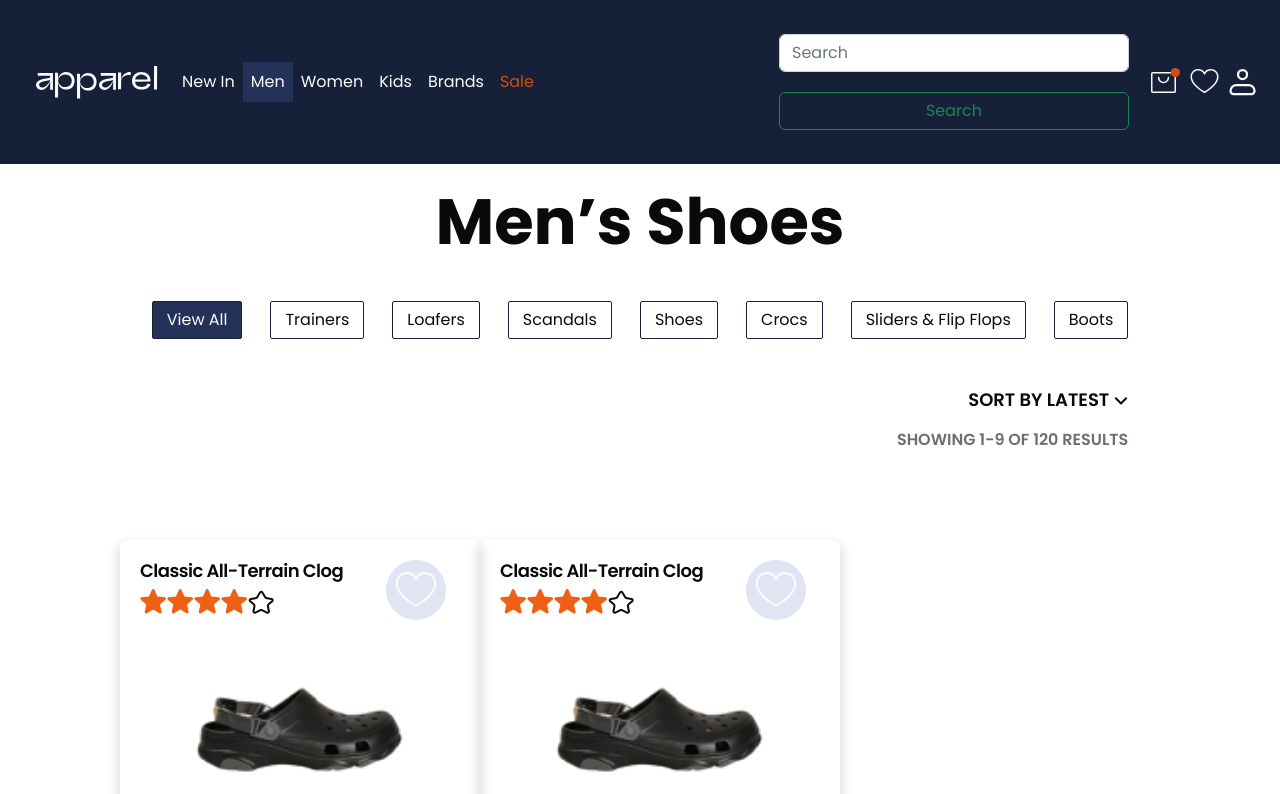
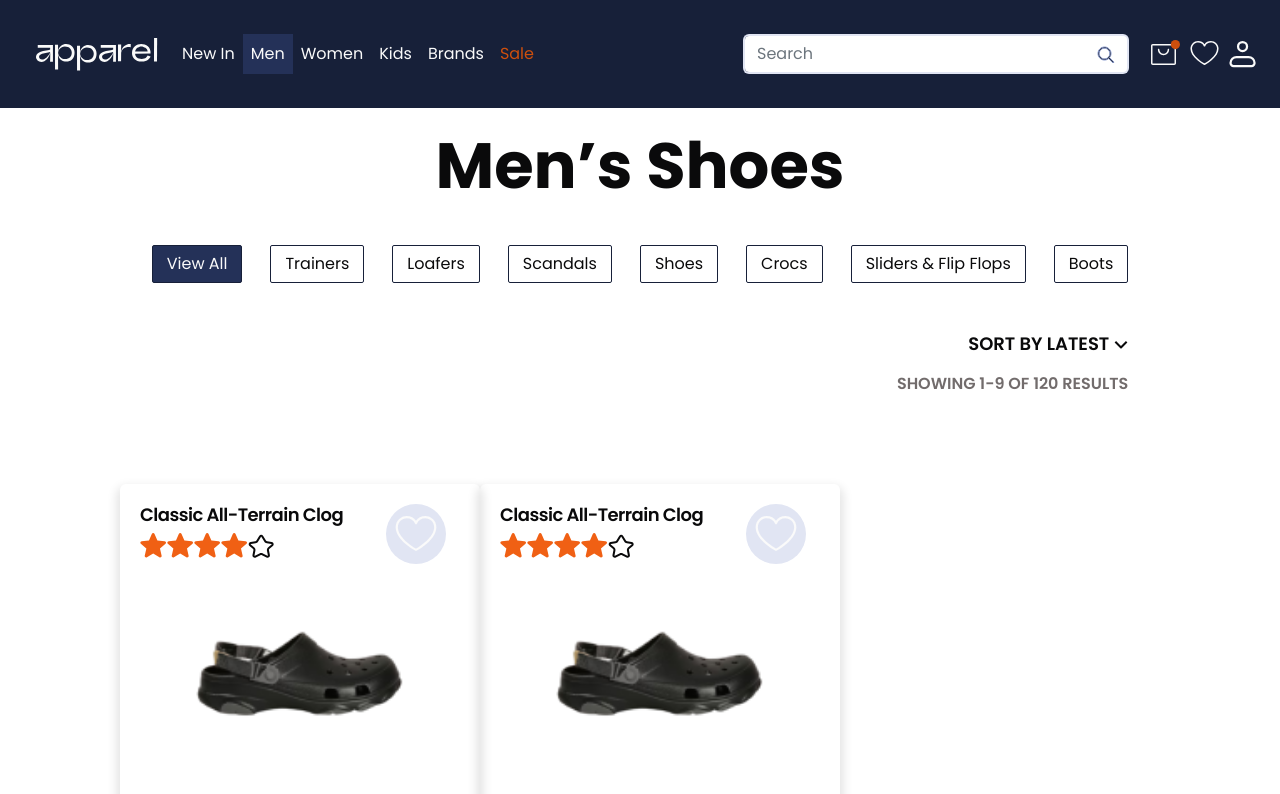
Before and after one commit to steffieMD/hng-task-apparel-app, a React (Vite) app: page / in a window 1280 px wide. Shown: the top 794 px of the page. Built offline with nearby package versions, Linux system fonts and the light colour scheme.

Commit message:
Update Navbar styling

```diff
--- a/src/Navbar.jsx
+++ b/src/Navbar.jsx
@@ -5,7 +5,6 @@
 import cartIcon from "./assets/svg/cart-dot.svg";
 import likeIcon from "./assets/svg/like-icon.svg";
 import profileIcon from "./assets/svg/profile-icon.svg";
-import hamburgerMenuIcon from "./assets/svg/hamburger-icon.svg";
 import { Outlet, Link } from "react-router-dom";
 
 export default function Navbar() {
@@ -56,15 +55,15 @@
                 <a class="nav-link sale">Sale</a>
               </li>
             </ul>
-            <form class="d-flex" role="search">
+            <form class="d-flex flex-row " role="search">
               <input
-                class="form-control me-2"
+                class="form-control "
                 type="search"
                 placeholder="Search"
                 aria-label="Search"
               />
-              <button class="btn btn-outline-success" type="submit">
-                Search
+              <button class="btn " type="submit">
+                <img src="src/assets/svg/search-icon.svg" alt="" />
               </button>
             </form>
           </div>
--- a/src/styles/navbar-footer.css
+++ b/src/styles/navbar-footer.css
@@ -49,6 +49,26 @@
   --bs-nav-link-padding-x: 0;
   --bs-nav-link-padding-y: 0.5rem;
   gap: 10px !important;
+}
+
+.flex-row {
+  gap: 0 !important;
+}
+
+.btn {
+  border: 2px solid #e1e5f3 !important;
+  border-left: none !important;
+  /* padding: 15px 15px 15px 15px; */
+  background-color: #fff !important;
+  border-top-left-radius: 0px !important;
+  border-bottom-left-radius: 0px !important;
+}
+
+.form-control {
+  border: 2px solid #e1e5f3 !important;
+  border-right: none !important;
+  border-top-right-radius: 0px !important;
+  border-bottom-right-radius: 0px !important;
 }
 
 .header {
```
